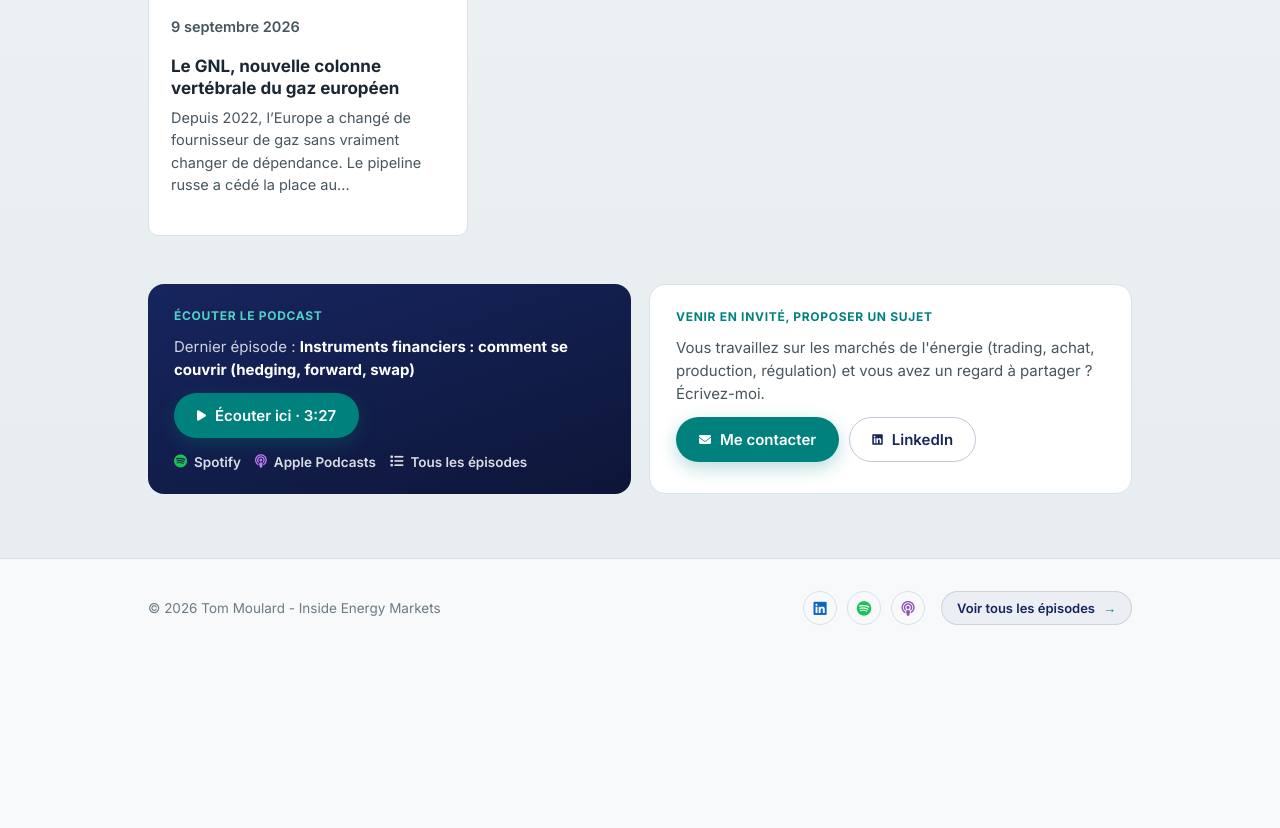
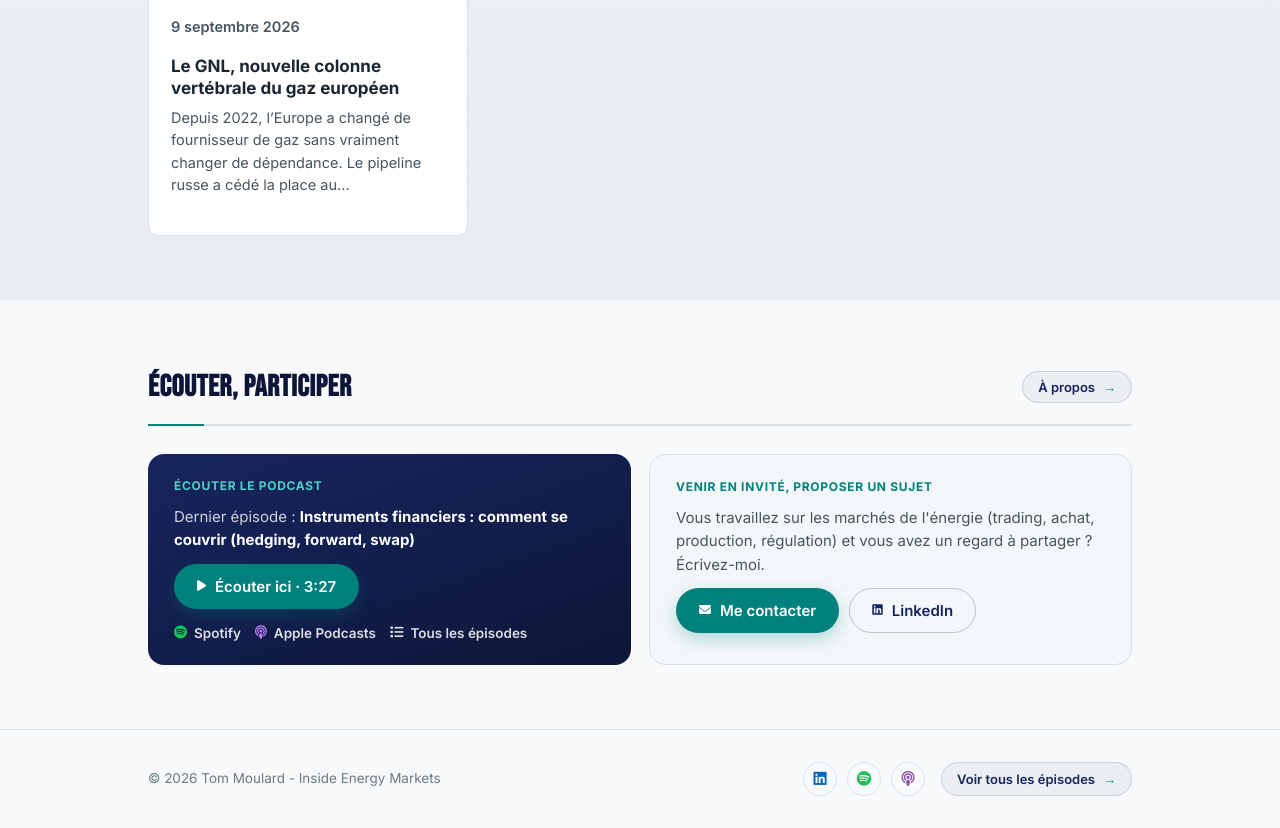
Before and after one commit to InsideEnergyMarkets/Inside-Energy-Markets, a Jekyll site: the page built from index.html, in a window 1280 px wide and 1400 px high, scrolled down 1756 px, cut to the strip 572-1400 px from the top of the window. Built offline with Jekyll 4.4.1, drawn with Linux system fonts in a browser that asks for light colours; before the commit the page ends 2985 px from its top, so only the background shows below that.

Commit message:
Accueil : bloc podcast / invité dans sa propre section « Écouter, participer »
Co-Authored-By: Claude Opus 5.5 <noreply@anthropic.com>

```diff
--- a/assets/css/style.css
+++ b/assets/css/style.css
@@ -2617,7 +2617,7 @@ html.has-player body { padding-bottom: 96px; }
 .ab-chip { padding: 7px 14px; border-radius: 999px; background: #fff; border: 1px solid var(--line); font: 600 13px 'Inter', sans-serif; color: var(--deep); text-decoration: none; transition: border-color 0.15s ease, color 0.15s ease; }
 .ab-chip:hover { border-color: var(--teal); color: var(--teal); text-decoration: none; }
 .ab-cta-grid { display: grid; grid-template-columns: 1fr 1fr; gap: 18px; }
-.ab-cta-grid--spaced { margin-top: 48px; }
+.home-cta .ab-cta:not(.ab-cta--dark) { background: #f4f7f9; }
 .ab-cta { border-radius: 16px; padding: 24px 26px; background: #fff; border: 1px solid var(--line); display: flex; flex-direction: column; align-items: flex-start; gap: 12px; }
 .ab-cta .ab-kicker { margin: 0; }
 .ab-cta-text { margin: 0; font-size: 15px; line-height: 1.55; color: #47555f; }
--- a/index.html
+++ b/index.html
@@ -153,6 +153,15 @@ description: "Inside Energy Markets, le podcast de Tom Moulard sur les coulisses
       </a>
       {% endfor %}
     </div>
-    {% include podcast-cta.html class="ab-cta-grid--spaced" %}
   </div>
 </section>
+
+<section class="block home-cta">
+  <div class="wrap">
+    <div class="section-head">
+      <h2>Écouter, participer</h2>
+      <a href="{{ '/about/' | relative_url }}">À propos <span aria-hidden="true">→</span></a>
+    </div>
+    {% include podcast-cta.html %}
+  </div>
+</section>
```
